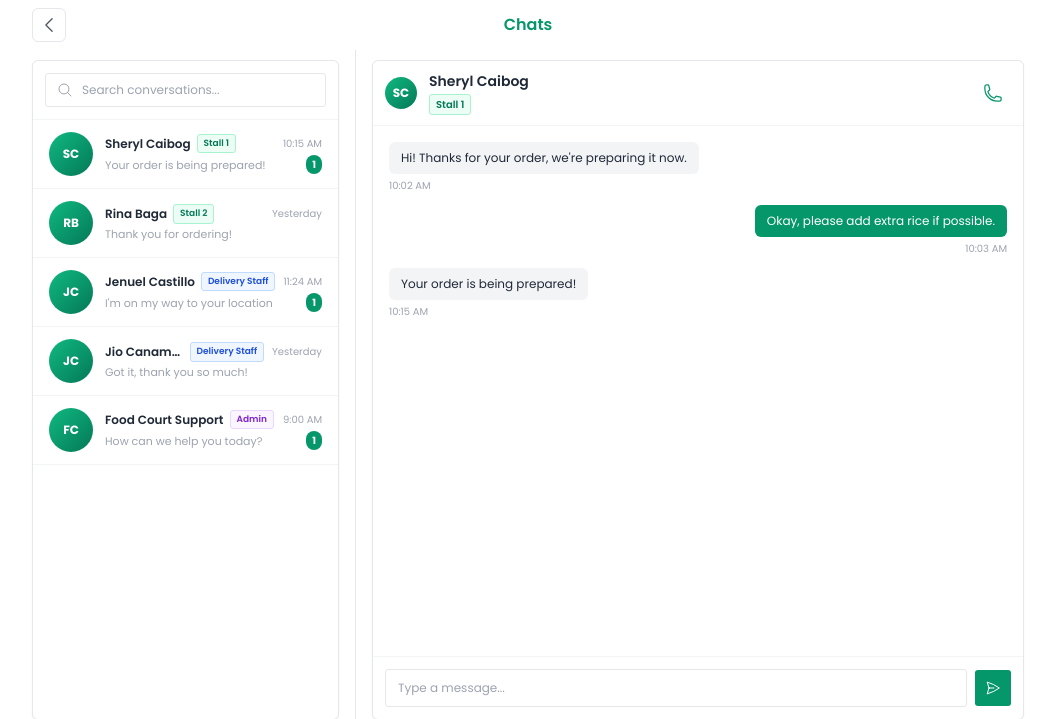
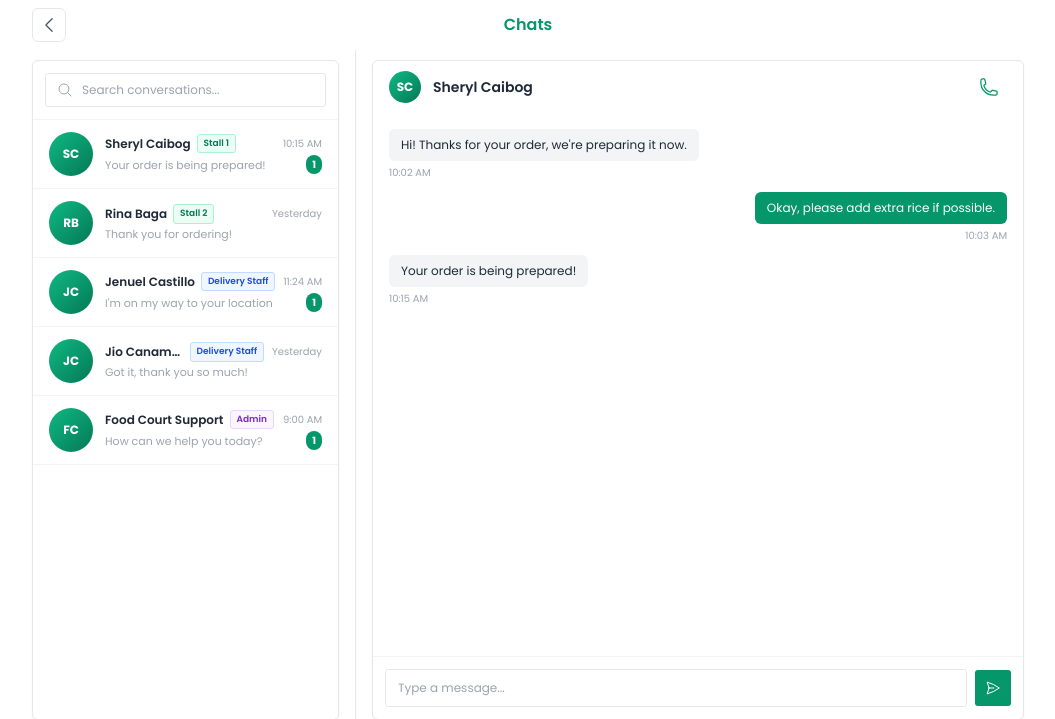
Before and after one commit to NthnlDgmc/nwssu_food_court_v2, a PHP site: page /customer/chat.php in a window 1280 px wide. Shown: the top 719 px of the page, without its empty margins (112-1167 px from the left). Run offline with PHP 8.4, Linux system fonts and the light colour scheme; some libraries are stand-ins or nearby versions.

Commit message:
fix the code

```diff
--- a/customer/chat.php
+++ b/customer/chat.php
@@ -133,8 +133,11 @@
           id="chatThreadPanel"
           class="mobile-hide w-full flex-1 flex flex-col h-full lg:px-4 lg:pt-3 lg:pb-4">
           <div class="flex flex-col h-full min-h-0 lg:bg-white lg:border lg:border-gray-200 lg:shadow-sm lg:rounded-md lg:overflow-hidden">
-            <div class="border-b border-gray-100 px-3 py-2.5 flex items-center gap-3 shrink-0">
-              <button id="backToListBtn" class="lg:hidden p-1.5 hover:bg-gray-100 transition-colors shrink-0" style="border-radius: 3px">
+            <div class="px-4 py-2 flex items-center gap-3 shrink-0">
+              <button
+                id="backToListBtn"
+                class="lg:hidden p-1.5 bg-white border border-gray-200 hover:border-emerald-500 hover:bg-slate-50 transition-all flex items-center justify-center shrink-0"
+                style="width: 34px; height: 34px; border-radius: 6px">
                 <svg xmlns="http://www.w3.org/2000/svg" fill="none" viewBox="0 0 24 24" stroke-width="1.5" stroke="currentColor" class="w-5 h-5 text-gray-600">
                   <path stroke-linecap="round" stroke-linejoin="round" d="M15.75 19.5 8.25 12l7.5-7.5" />
                 </svg>
@@ -142,7 +145,6 @@
               <div id="threadAvatar" class="w-8 h-8 flex items-center justify-center text-white text-xs font-bold shrink-0 rounded-full"></div>
               <div class="flex-1 min-w-0">
                 <p id="threadName" class="text-sm font-semibold text-gray-800 truncate"></p>
-                <span id="threadSubLabel" class="text-[10px] font-semibold px-1.5 py-0.5 border capitalize inline-block mt-0.5" style="border-radius: 3px"></span>
               </div>
               <button id="callContactBtn" class="p-2 hover:bg-gray-100 transition-colors shrink-0" style="border-radius: 3px" title="Call">
                 <svg xmlns="http://www.w3.org/2000/svg" fill="none" viewBox="0 0 24 24" stroke-width="1.5" stroke="currentColor" class="w-5 h-5 text-emerald-600">
@@ -433,10 +435,6 @@
       avatarEl.className = `w-8 h-8 ${meta.avatarCls} flex items-center justify-center text-white text-xs font-bold shrink-0 rounded-full`;
 
       document.getElementById("threadName").textContent = conv.name;
-      const badge = document.getElementById("threadSubLabel");
-      badge.textContent = conv.subLabel;
-      badge.className = `text-[10px] font-semibold px-1.5 py-0.5 border inline-block mt-0.5 ${meta.badgeCls}`;
-      badge.style.borderRadius = "3px";
 
       document.getElementById("callContactBtn").setAttribute("data-phone", conv.phone || "");
 
```
Also changed, not shown: auth/forgot-password.php (+5 -3 lines).
